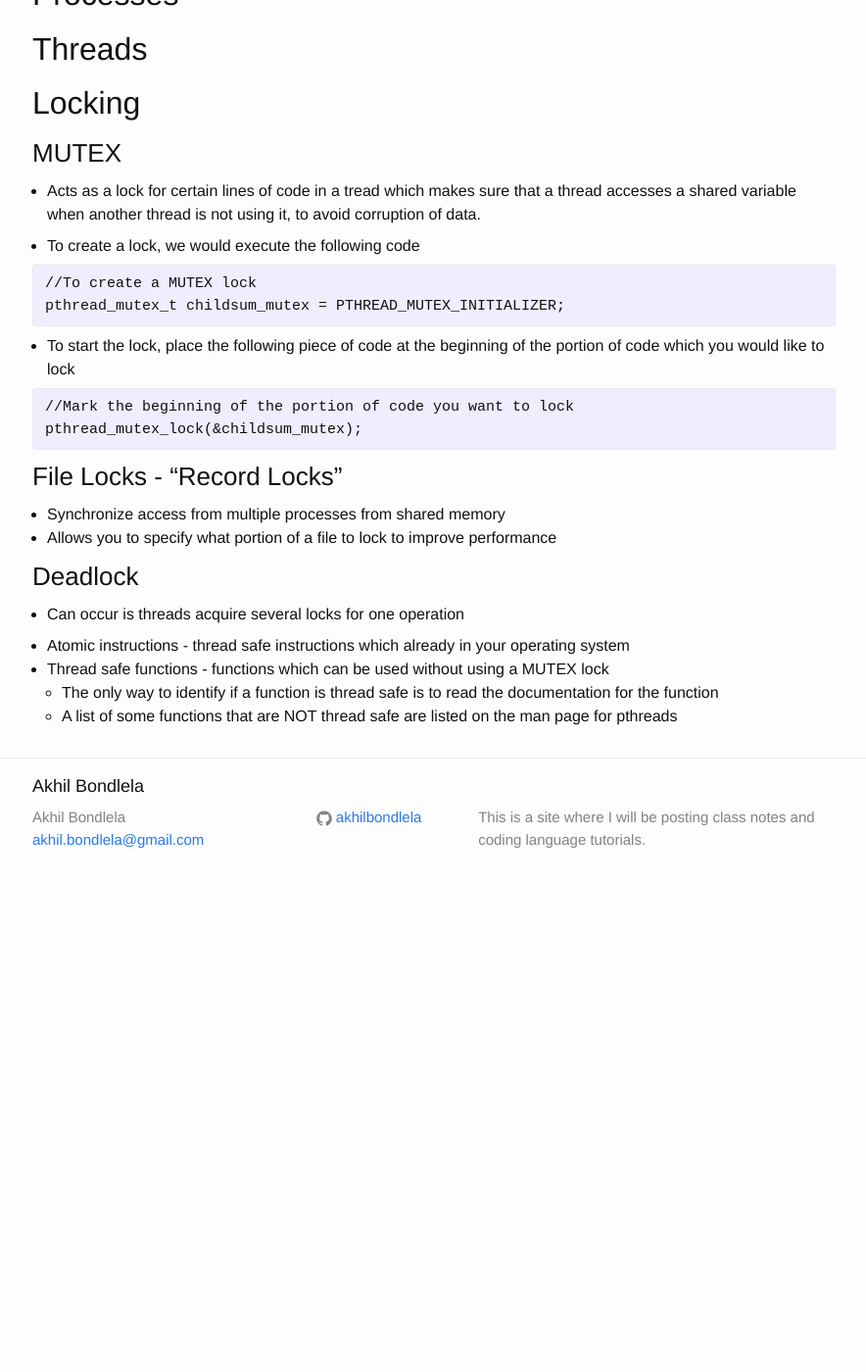
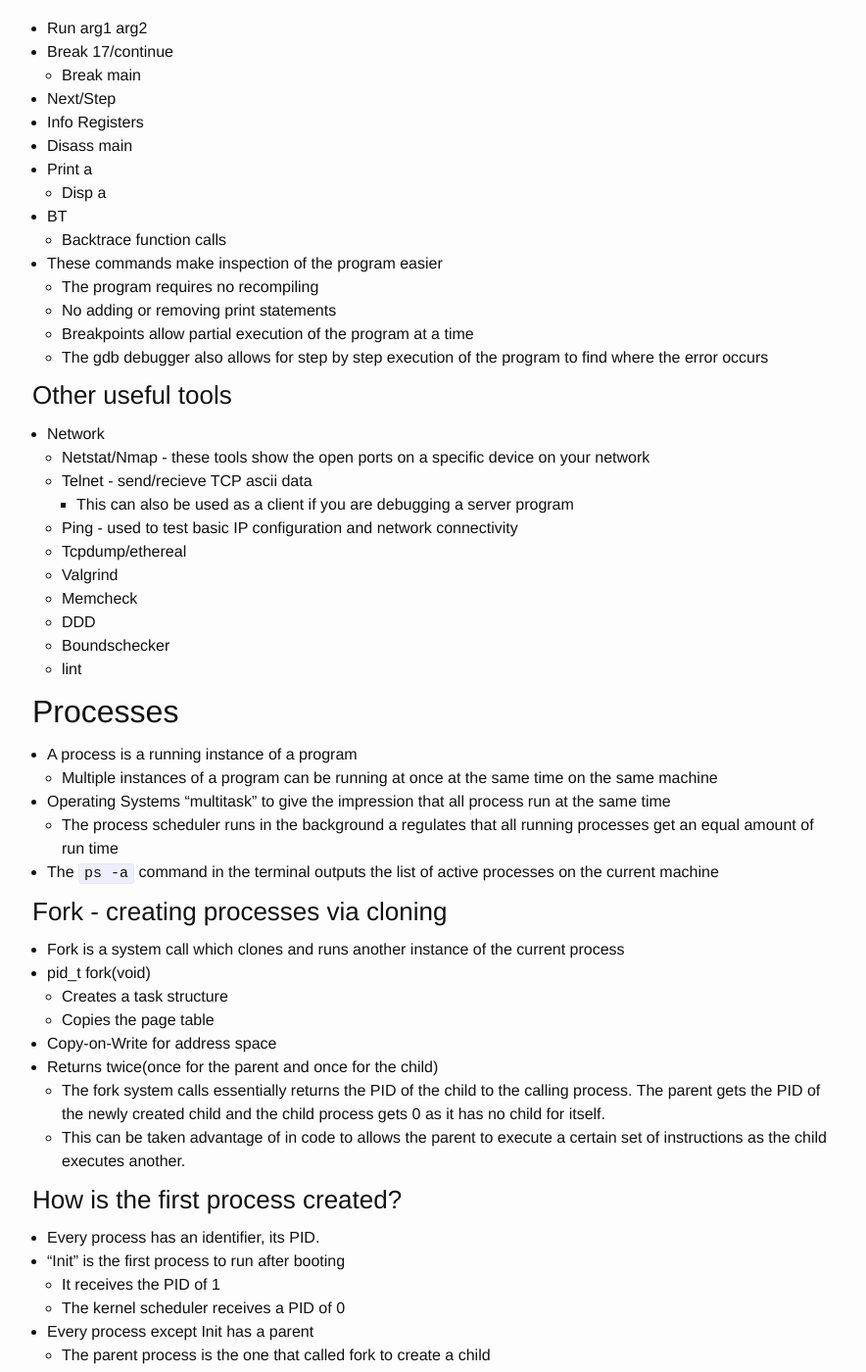
Before and after one commit to akhilbond/akhilbond.github.io, a Jekyll site: the page built from Courses/Network_Centric/notes.md, in a window 1280 px wide and 1400 px high, scrolled down 15399 px. Shown: the whole window at 98% size, without its empty margins (197-1081 px from the left). Built offline with Jekyll 4.4.1, drawn with Linux system fonts in a browser that asks for light colours; before the commit the page ends 16297 px from its top, so only the background shows below that; some of the changed text lies outside the part shown.

Commit message:
Network centric notes up to date

````diff
--- a/Courses/Network_Centric/notes.md
+++ b/Courses/Network_Centric/notes.md
@@ -593,14 +593,172 @@ Accept-Charset: iso-8859-1,*,utf-8
 
 - ```gdb a.out core``` - allows you to use gdb and look at the current state of the code when it had the segfault
 
+### GDB commands
+
+- Run arg1 arg2
+- Break 17/continue
+  - Break main
+- Next/Step
+- Info Registers
+- Disass main
+- Print a
+  - Disp a
+- BT
+  - Backtrace function calls
+
+- These commands make inspection of the program easier
+  - The program requires no recompiling
+  - No adding or removing print statements
+  - Breakpoints allow partial execution of the program at a time
+  - The gdb debugger also allows for step by step execution of the program to find where the error occurs
+
+### Other useful tools
+
+- Network
+  - Netstat/Nmap - these tools show the open ports on a specific device on your network
+  - Telnet - send/recieve TCP ascii data
+    - This can also be used as a client if you are debugging a server program
+  - Ping - used to test basic IP configuration and network connectivity
+  - Tcpdump/ethereal
+  - Valgrind
+  - Memcheck
+  - DDD
+  - Boundschecker
+  - lint
 
 ## Processes
 
+- A process is a running instance of a program
+  - Multiple instances of a program can be running at once at the same time on the same machine
+- Operating Systems "multitask" to give the impression that all process run at the same time
+  - The process scheduler runs in the background a regulates that all running processes get an equal amount of run time
+- The ```ps -a``` command in the terminal outputs the list of active processes on the current machine
 
+### Fork - creating processes via cloning
+
+- Fork is a system call which clones and runs another instance of the current process
+- pid_t fork(void)
+  - Creates a task structure
+  - Copies the page table
+- Copy-on-Write for address space
+- Returns twice(once for the parent and once for the child)
+  -  The fork system calls essentially returns the PID of the child to the calling process. The parent gets the PID of the newly created child and the child process gets 0 as it has no child for itself.
+  - This can be taken advantage of in code to allows the parent to execute a certain set of instructions as the child executes another.
+
+### How is the first process created?
+
+- Every process has an identifier, its PID.
+- "Init" is the first process to run after booting
+  - It receives the PID of 1
+  - The kernel scheduler receives a PID of 0
+- Every process except Init has a parent
+  - The parent process is the one that called fork to create a child
+- Init adopts orphan processes that lose their parent
+
+### What does a child process inherit?
+
+- The child process inherits basically everything from the parent process
+  - User,group IDs
+  - Content of all program variables
+  - File descriptor table (parent and child share same file table entries)
+  - Controlling terminal
+  - Working and root directory
+  - Umask
+  - Environment
+  - Shared memory segments
+  - Resource Limits
+- However the child does not inherit
+  - Process ID
+  - Parent Process ID
+  - Execution time counters
+  - File locks
+  - Pending alarms and signals
+
+### Process Termination
+
+- Return, exit()
+  - Performs cleanup operations(fclose on stdio streams)
+  - Exit status undefined if not explicitly given
+  - Calls exit handlers are registered, and are called in reverse order of registration
+- \_exit()
+  - Returns to kernel immediately
+- Abort
+- Signal Termination
 
 ## Threads
 
+- Threads are "lightweight" processes
+  - The represent an execution path through a program
+- One process can contain multiple threads, but each thread only belongs to one process
+  - If the process terminates, all threads terminate
+  - Process resources(file descriptors are shared among threads)
+- Creation and context switching other threads is faster than processes
+- Threads share the same address spacce, but each thread has a different stack
 
+### Benefits of a threaded program over a sequential program
+
+- Improve application responsiveness
+  - Webserver answering requests
+  - GUI responding to user input
+- Can improve code readability
+- More efficient use of resources
+  - This is beneficial in multiprocessor machines
+  - Known as "Hyperthreading"
+
+### User level & Kernel Level Threads
+
+- Threads can be implemented as a user-level library or in the kernel(accessible through system calls)
+- User-level advantages
+  - No mode switching for thread context switches, creation, etc.
+  - Independent of the OS
+- Kernel-level advantages
+  - A blocking system call only stops one thread and not the whole process
+  - Can take advantage of multiple processors
+
+### Creation and Termination
+
+- ```int pthread_create(tid, attributes, function pointer, arguments)```
+  - Tid - Thread ID(also accessible within the thread by pthread_self)
+  - Attributes - priority, stack size, etc.
+  - Function pointer - a pointer to the function which the thread will execute
+  - Arguments - arguments are passed as a void pointer
+- Termination
+  - When the function returns
+  - Explicit call to pthread_exit
+  - When the creating process terminates
+
+### Waiting for thread termination
+
+- Joinable thread: exit status for thread is retained until another thread calls join
+  - pthread_join(tid, void \**status)
+  - Can only wait for specific thread for which id is known
+- Detached thread: exit status not retained
+  - pthread_detach(tid)
+  - Detaches an existing thread
+
+## Race conditions
+
+- Unpredictable interleaved execution can lead to race conditions when accessing shared resources
+  - Between signal handlers and main execution path
+  - Between processes(e.g. file access)
+  - Between threads(global, static variables)
+- Solutions
+  - Use atomic(uninterruptable) commands(e.g sigsuspend)
+  - Use locking to make a series of commands uninterruptible(e.g. sigprocmask)
+  - Get rid of shared resources
+- Thread libraries provide such mechanisms for threads
+
+## Memory Layout
+
+![Memory Layout](/resources/images/net_cent/memorylayout.png)
+
+## Shared Variables
+
+- Threads
+  - Global and static variables
+  - Dynamic memory if pointer is shared(but not if local pointers are used and malloc is called separately in each thread)
+- Processes
+  - None(unless specifically allocated in shared memory)
 
 ## Locking
 
````
Also changed, not shown: resources/images/net_cent/memorylayout.png (added).
